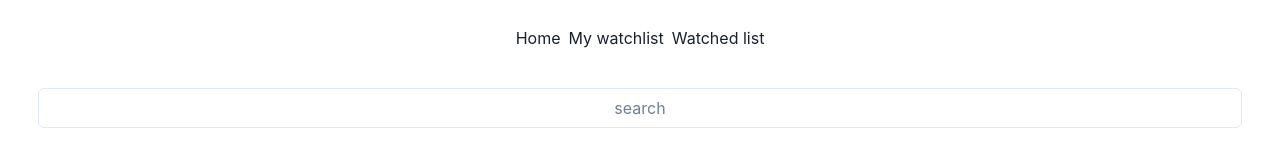
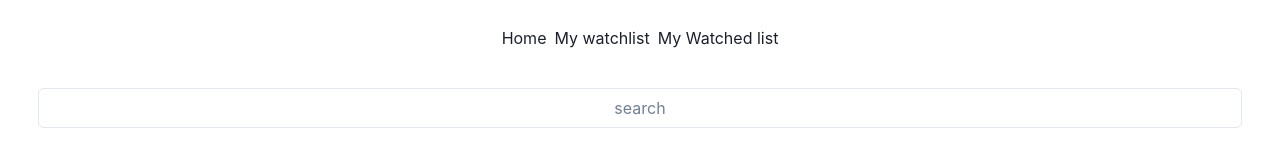
Before and after one commit to mertsabinov/film-wallet, a Next.js app: page /mywatchlist in a window 1280 px wide. Shown: the top 160 px of the page. Built offline with nearby package versions, Linux system fonts and the light colour scheme.

Commit message:
add(Navbar): my watched list

```diff
--- a/components/Navbar.tsx
+++ b/components/Navbar.tsx
@@ -5,7 +5,7 @@ const Navbar = () => {
     <HStack justifyContent="center" marginTop="2%">
       <Link href="/film-walet">Home</Link>
       <Link href="/film-walet/mywatchlist">My watchlist </Link>
-      <Link href="/film-walet/watchedlist">Watched list</Link>
+      <Link href="/film-walet/mywatchedlist">My Watched list</Link>
     </HStack>
   );
 };
```
